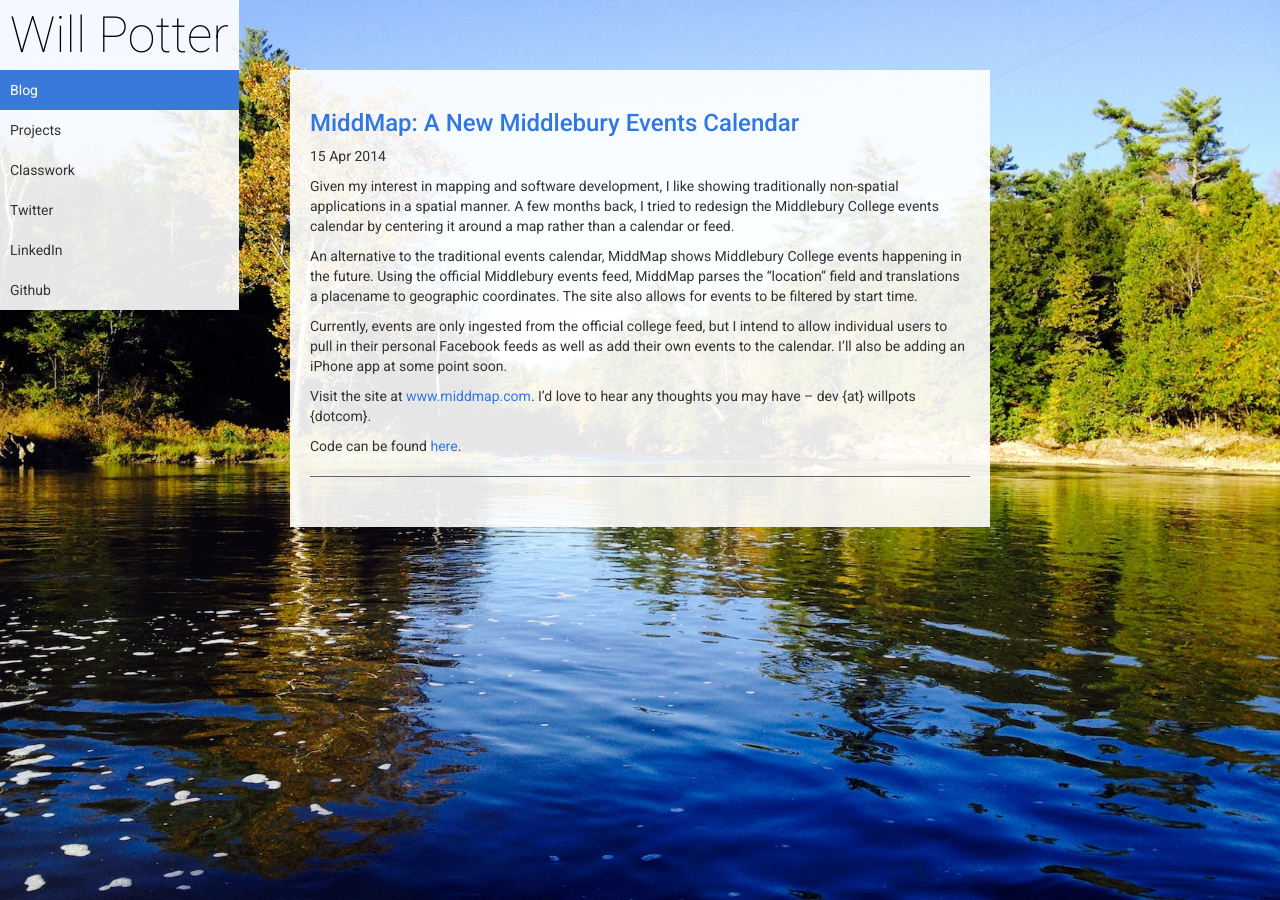
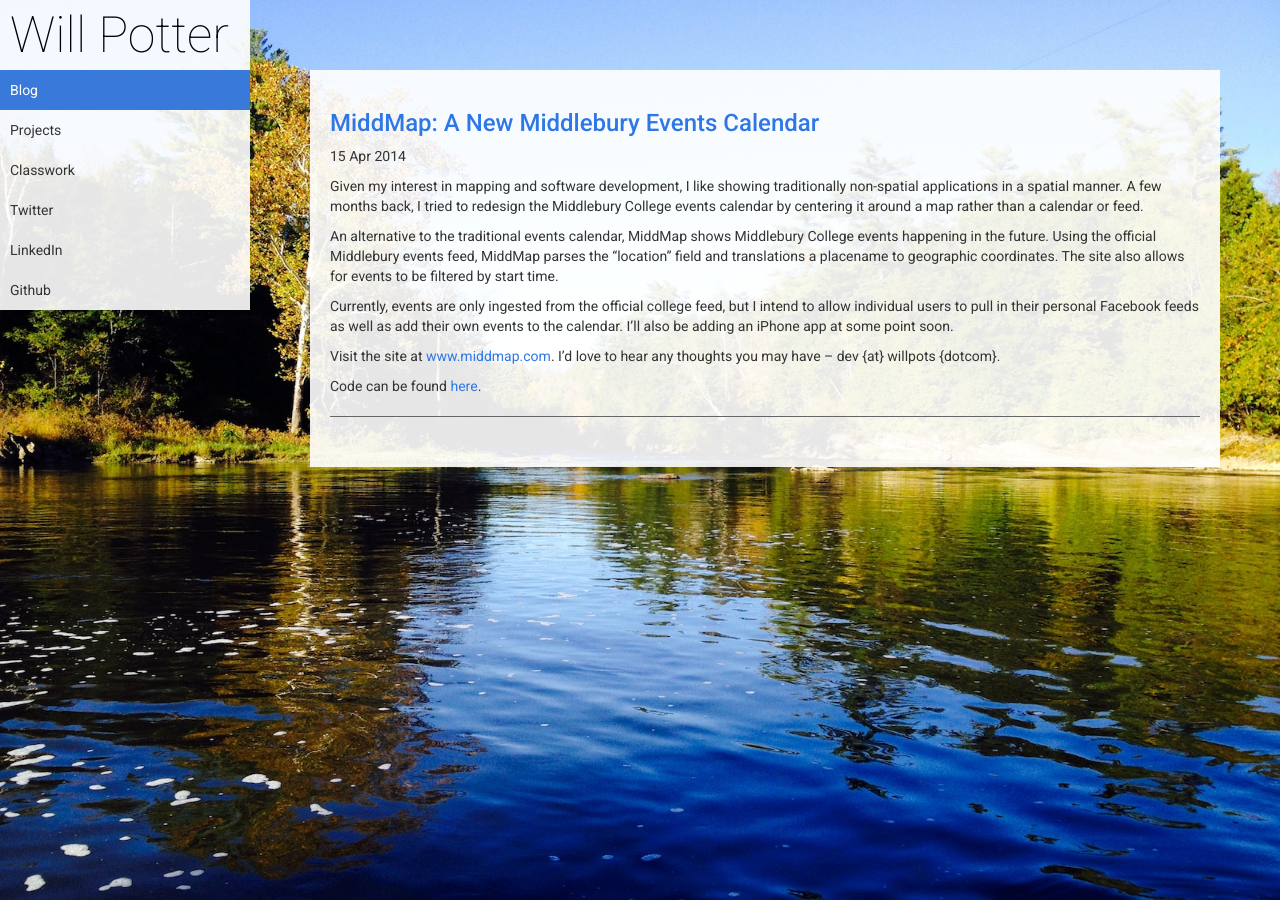
Before and after one commit to willpots/willpots.github.com, a Jekyll site: the page built from index.html, in a window 1280 px wide. Built offline with Jekyll 4.4.1, drawn with Linux system fonts in a browser that asks for light colours; Markdown is read by kramdown in place of the engine named in the settings.

Commit message:
added a mobile view as well as google analytics

```diff
--- a/css/style.css
+++ b/css/style.css
@@ -43,20 +43,58 @@
   margin: 0;
 }
 .sidebar {
-  float: left;
-  position: fixed;
-  margin: 0;
   background: rgba(255,255,255,0.9);
 }
 .main-nav {
 
 }
+@media (max-width: 750px) {
+  .sidebar {
+    position: fixed;
+    width:100%;
+    clear:both;
+  }
+  .sidebar .main-header {
+    margin:0;
+    position:absolute;
+    width:250px;
+    font-size: 20px;
+    padding:10px;
+  }
+  .sidebar nav.main-nav {
+    float:right;
+    clear:both;
+  }
+  .sidebar nav.main-nav a {
+    display:inline-block;
+  }
+  #main {
+    margin:0 auto;
+    margin-left: auto;
+    margin-top: 80px;
+    padding:20px;
+    padding-bottom: 50px;
+    width: calc(100% - 30px);
+  }
+}
+@media (min-width: 750px) {
+  .sidebar {
+    float: left;
+    position: fixed;
+    margin: 0;
+    width:250px;
+    background: rgba(255,255,255,0.9);
+  }
+  #main {
+    margin-right:60px;
+    margin-left: auto;
+    margin-top: 70px;
+    padding:20px;
+    padding-bottom: 50px;
+    width: calc(100% - 370px);
+  }
+}
 #main {
-  margin:0 auto;
-  margin-top: 70px;
-  padding:20px;
-  padding-bottom: 50px;
-  width: 700px;
   background: rgba(255,255,255,0.9);
 }
 .main-header {
```
Also changed, not shown: _layouts/default.html (+10 -0 lines).
